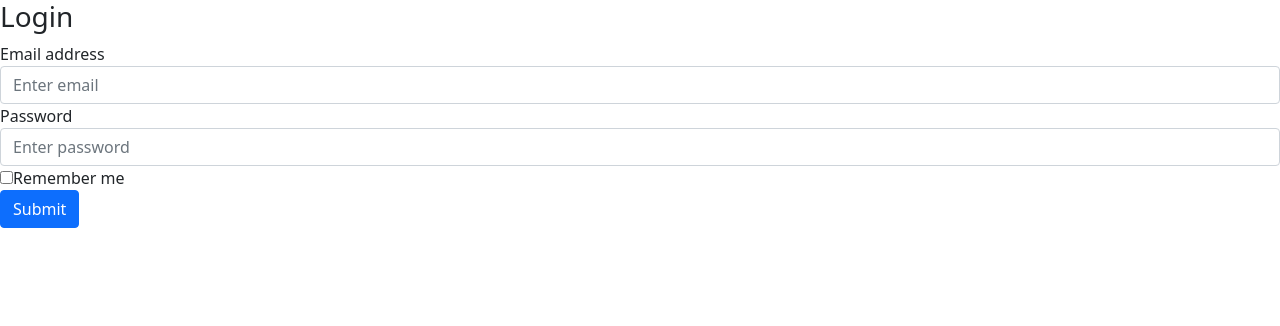
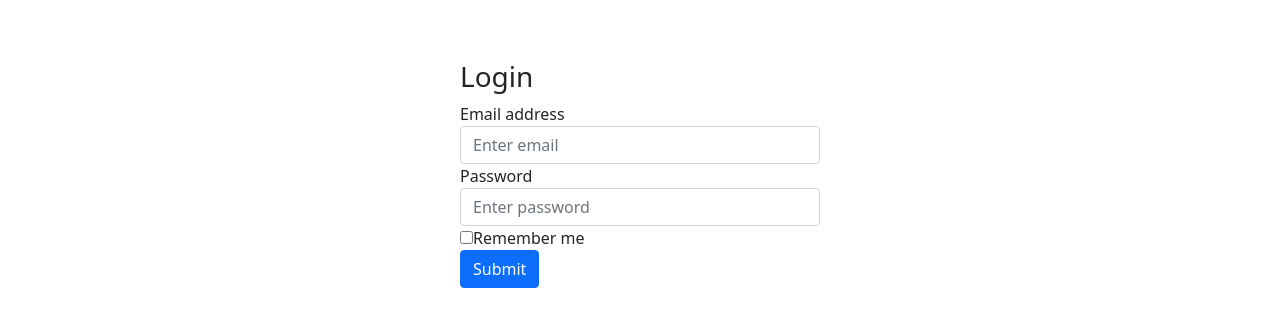
Before and after one commit to Infiole/TT3_5, a React (Create React App) app in the folder frontend/: page /login in a window 1280 px wide. Shown: the top 326 px of the page. Built offline with nearby package versions, Linux system fonts and the light colour scheme; data requests are answered from the project's data file.

Commit message:
Add styles for login page

```diff
--- a/frontend/src/components/login/login.js
+++ b/frontend/src/components/login/login.js
@@ -1,8 +1,9 @@
 import React from "react";
+import '../../styles/Login.css'
 
 function Login() {
   return (
-    <form>
+    <form className='Login'>
       <h3>Login</h3>
 
       <div className="form-group">
--- /dev/null
+++ b/frontend/src/styles/Login.css
@@ -0,0 +1,8 @@
+@media all and (min-width: 480px) {
+    .Login {
+      padding: 60px;
+      margin: auto;
+      max-width: 480px;
+      padding-bottom: 30px;
+    }
+  }
```
